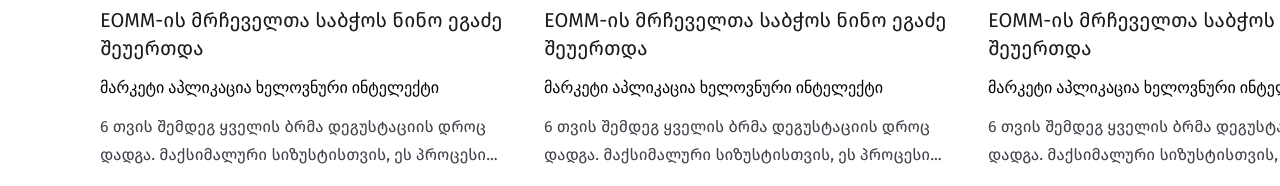
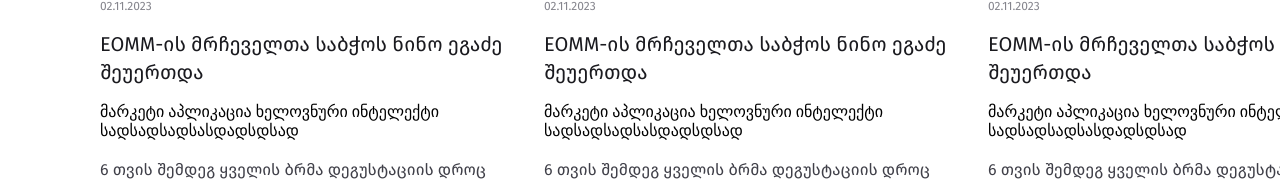
Before and after one commit to Mag1cccc/Blogs-portal, a React (Vite) app: page / in a window 1280 px wide. Shown: the part 912-1098 px from the top of the page. Built offline with nearby package versions, Linux system fonts and the light colour scheme; no server answers.

Commit message:
Add files via upload

```diff
--- a/components/BlogCard.jsx
+++ b/components/BlogCard.jsx
@@ -3,7 +3,7 @@
 
 export const BlogCard = () => {
   return (
-    <div className="blog-card">
+    <div className="blog-card m-24">
       <img src={fakePhoto} alt="" />
       <div className="mt-24 mb-16">
         <h4 className="author-name">ლილე კვარაცხელია</h4>
@@ -14,15 +14,14 @@
       </h2>
       <div className="mb-16">
         <p className="added-blog-categories">
-          მარკეტი აპლიკაცია ხელოვნური ინტელექტი
+          მარკეტი აპლიკაცია ხელოვნური ინტელექტი სადსადსადსასდადსდსად
         </p>
       </div>
       <div className="mb-16 description-container">
         <p className="added-blog-description">
           6 თვის შემდეგ ყველის ბრმა დეგუსტაციის დროც დადგა. მაქსიმალური
-          სიზუსტისთვის, ეს პროცესი...
-          6 თვის შემდეგ ყველის ბრმა დეგუსტაციის დროც დადგა. მაქსიმალური
-          სიზუსტისთვის, ეს პროცესი...
+          სიზუსტისთვის, ეს პროცესი... 6 თვის შემდეგ ყველის ბრმა დეგუსტაციის დროც
+          დადგა. მაქსიმალური სიზუსტისთვის, ეს პროცესი...
         </p>
       </div>
       <div className="blog-card-container">
--- a/src/App.css
+++ b/src/App.css
@@ -625,3 +625,7 @@
 .mb-16 {
   margin-bottom: 16px;
 }
+
+.m-24 {
+  margin: 24px 0;
+}
--- a/src/pages/CreateBlog.jsx
+++ b/src/pages/CreateBlog.jsx
@@ -73,7 +73,6 @@
       date,
       category,
       email,
-
     };
   };
 
@@ -227,7 +226,7 @@
         form.append("image", selectedPhoto);
         form.append("author", author);
         form.append("publish_date", date);
-        form.append("categories", category);
+        form.append("categories", selectedCategories);
         if (emailValidation) {
           form.append("email", emailValidation);
         }
@@ -240,8 +239,9 @@
             "Content-Type": "multipart/form-data",
             Authorization: `Bearer ${token}`,
           },
-          data: form,
+          body: form
         })
+
             .then((response) => {
               if (response.ok) {
                 console.log("Form submitted successfully!");
```
Lines whose indentation alone changed are shown as unchanged.
